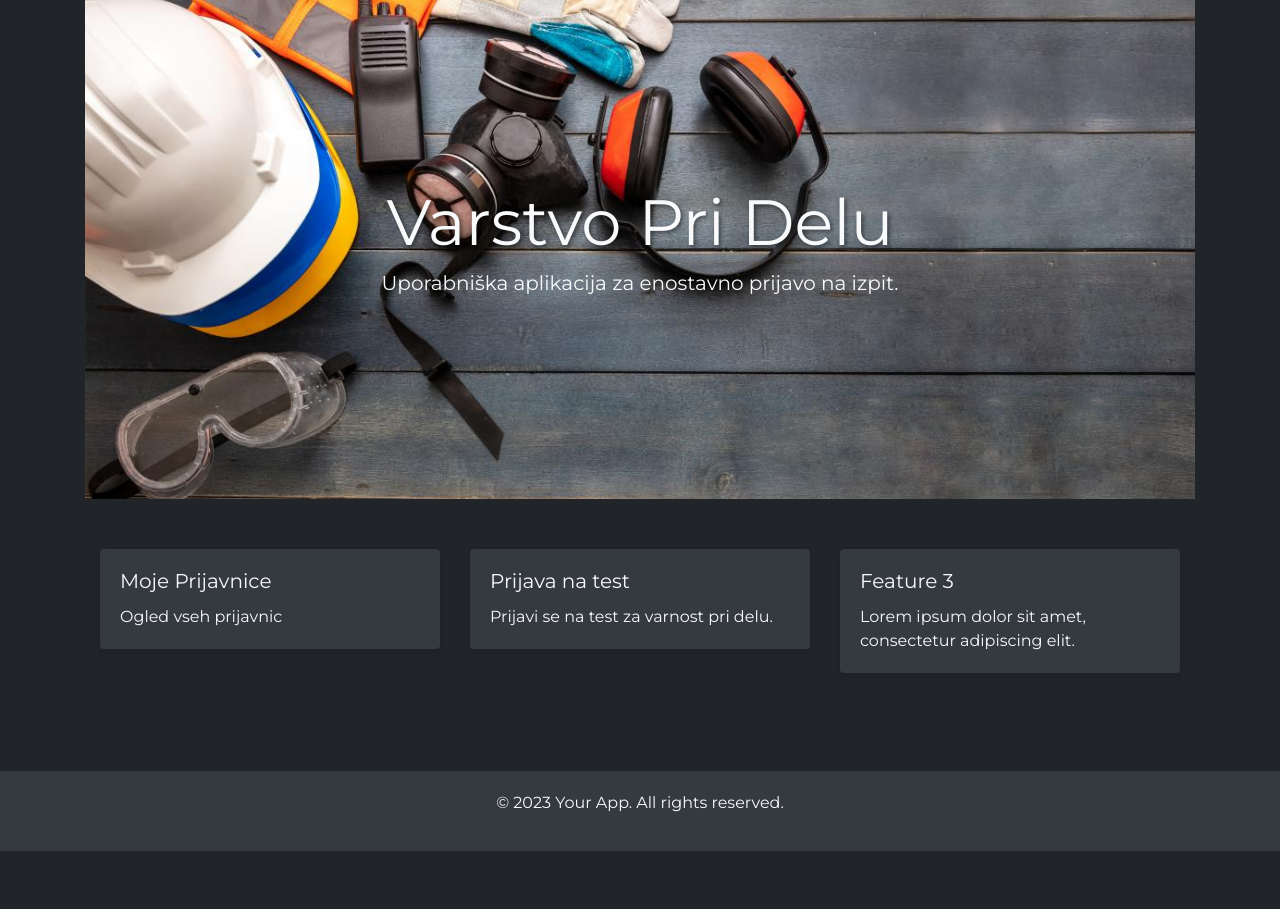
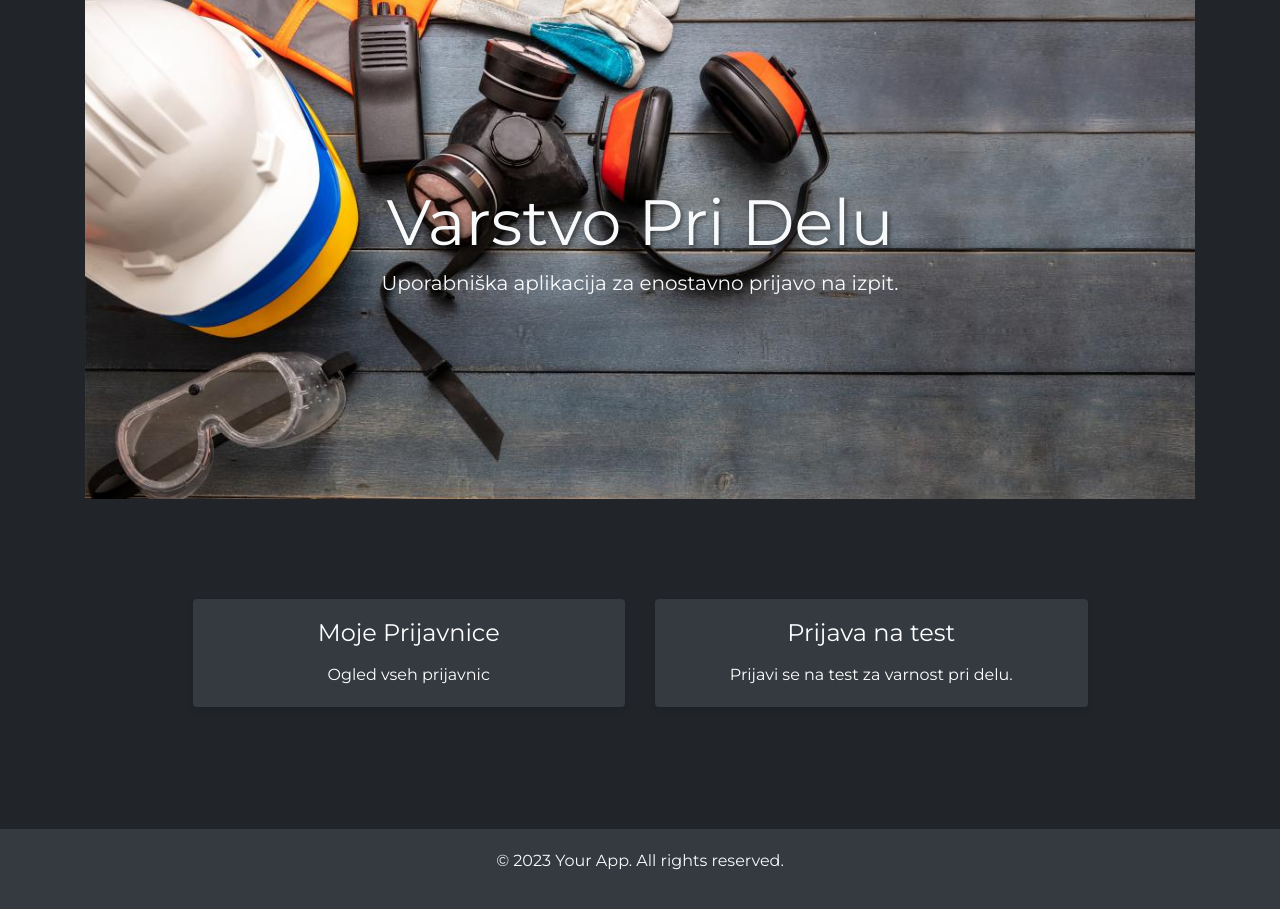
Before and after one commit to TjanKazar/attempt3ip, a Django app: template webapp/templates/user_home.html in a window 1280 px wide. Shown: the part 105-1014 px from the top of the page. Before the commit the page ends 956 px from the top, so only its background shows below. Run offline with Django 4.2, Linux system fonts and the light colour scheme; the template is opened without the code that fills it, so the values that code supplies are empty; some libraries are stand-ins or nearby versions.

Commit message:
zadnjic prej :p

```diff
--- a/webapp/templates/user_home.html
+++ b/webapp/templates/user_home.html
@@ -22,33 +22,33 @@
         align-items: center;
         color: #f8f9fa;
         text-align: center;
+        margin-bottom: 50px;
     }
-
     .hero h1 {
         font-size: 4rem;
         text-shadow: 2px 2px 4px rgba(0, 0, 0, 0.5);
     }
-
     .features {
         padding: 50px 0;
     }
-
     .features .card {
         background-color: #343a40;
         border: none;
         box-shadow: 0 4px 6px rgba(0, 0, 0, 0.1);
         transition: all 0.3s ease-in-out;
         cursor: pointer;
+        color: #fff;
     }
-
     .features .card:hover {
         transform: translateY(-10px);
         box-shadow: 0 8px 16px rgba(0, 0, 0, 0.2);
     }
-
-    .features .card a {
-        color: inherit;
-        text-decoration: none;
+    .features .card-title {
+        font-size: 1.5rem;
+        margin-bottom: 15px;
+    }
+    .features .card-text {
+        font-size: 1rem;
     }
 </style>
 {% endblock %}
@@ -63,33 +63,23 @@
 
 <div class="features">
     <div class="container">
-        <div class="row">
-            <div class="col-md-4">
+        <div class="row justify-content-center">
+            <div class="col-md-5 mb-4">
                 <a href="{% url 'user_prijavnice' %}">
                     <div class="card">
-                        <div class="card-body">
+                        <div class="card-body text-center">
                             <h5 class="card-title">Moje Prijavnice</h5>
                             <p class="card-text">Ogled vseh prijavnic</p>
                         </div>
                     </div>
                 </a>
             </div>
-            <div class="col-md-4">
+            <div class="col-md-5 mb-4">
                 <a href="{% url 'prijavnica' %}">
                     <div class="card">
-                        <div class="card-body">
+                        <div class="card-body text-center">
                             <h5 class="card-title">Prijava na test</h5>
                             <p class="card-text">Prijavi se na test za varnost pri delu.</p>
-                        </div>
-                    </div>
-                </a>
-            </div>
-            <div class="col-md-4">
-                <a href="{% url 'prijavnice' %}">
-                    <div class="card">
-                        <div class="card-body">
-                            <h5 class="card-title">Feature 3</h5>
-                            <p class="card-text">Lorem ipsum dolor sit amet, consectetur adipiscing elit.</p>
                         </div>
                     </div>
                 </a>
```
Also changed, not shown: db.sqlite3. Lines whose indentation alone changed are shown as unchanged.
